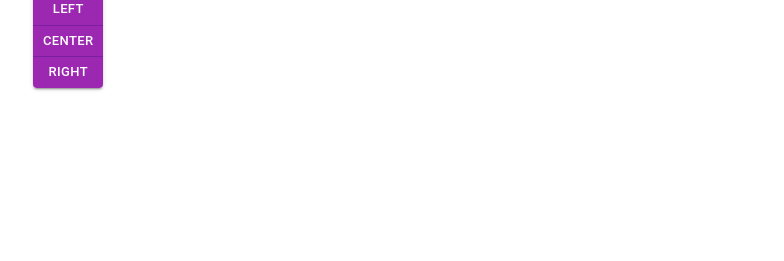
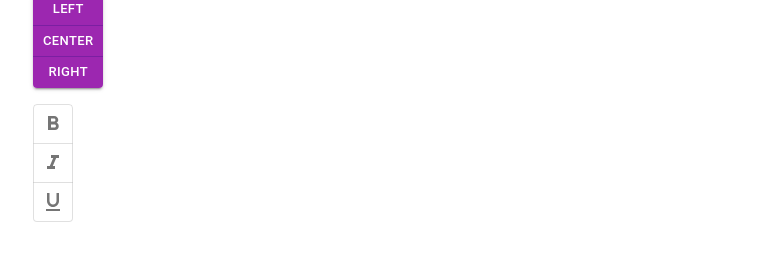
Before and after one commit to lilman109/react-mui-demo, a React (Create React App) app: page / in a window 1280 px wide. Shown: the part 407-668 px from the top of the page, without its empty margins (31-815 px from the left). Built offline with nearby package versions, Linux system fonts and the light colour scheme.

Commit message:
toggle button group

```diff
--- a/src/components/MuiButton.tsx
+++ b/src/components/MuiButton.tsx
@@ -4,10 +4,25 @@ import {
   Typography,
   IconButton,
   ButtonGroup,
+  ToggleButtonGroup,
+  ToggleButton,
 } from "@mui/material";
 import SendIcon from "@mui/icons-material/Send";
+import FormatBoldIcons from "@mui/icons-material/FormatBold";
+import FormatItalic from "@mui/icons-material/FormatItalic";
+import FormatUnderlined from "@mui/icons-material/FormatUnderlined";
+import FormatBold from "@mui/icons-material/FormatBold";
+import { useState } from "react";
 
 const MuiButton = () => {
+  const [formats, setFormats] = useState<string[]>([]);
+  const handleFormatChange = (
+    _event: React.MouseEvent<HTMLElement>,
+    updatedFormats: string[] // FOR: not exclusive toggel button group
+    /* updatedFormats: string | null FOR: exclusive toggle button group */
+  ) => {
+    setFormats(updatedFormats);
+  };
   return (
     <Stack spacing={4}>
       <Stack spacing={2} direction="row">
@@ -121,11 +136,38 @@ const MuiButton = () => {
           </IconButton>
         </Stack>
         <Stack direction="row" alignItems="center">
-          <ButtonGroup variant="contained" orientation="vertical"color="secondary" size="small" aria-label="alignment button group">
+          <ButtonGroup
+            variant="contained"
+            orientation="vertical"
+            color="secondary"
+            size="small"
+            aria-label="alignment button group"
+          >
             <Button>Left</Button>
             <Button>Center</Button>
             <Button>Right</Button>
           </ButtonGroup>
+        </Stack>
+        <Stack direction="row" alignItems="center">
+          <ToggleButtonGroup
+            aria-label="toggle button group"
+            value={formats}
+            onChange={handleFormatChange}
+            size="small"
+            orientation="vertical"
+            color="success"
+            /* exclusive FOR: can only pick one */
+          >
+            <ToggleButton value="bold" aria-label="bold">
+              <FormatBold />
+            </ToggleButton>
+            <ToggleButton value="italic" aria-label="bold">
+              <FormatItalic />
+            </ToggleButton>
+            <ToggleButton value="underlined" aria-label="bold">
+              <FormatUnderlined />
+            </ToggleButton>
+          </ToggleButtonGroup>
         </Stack>
       </Stack>
     </Stack>
```
